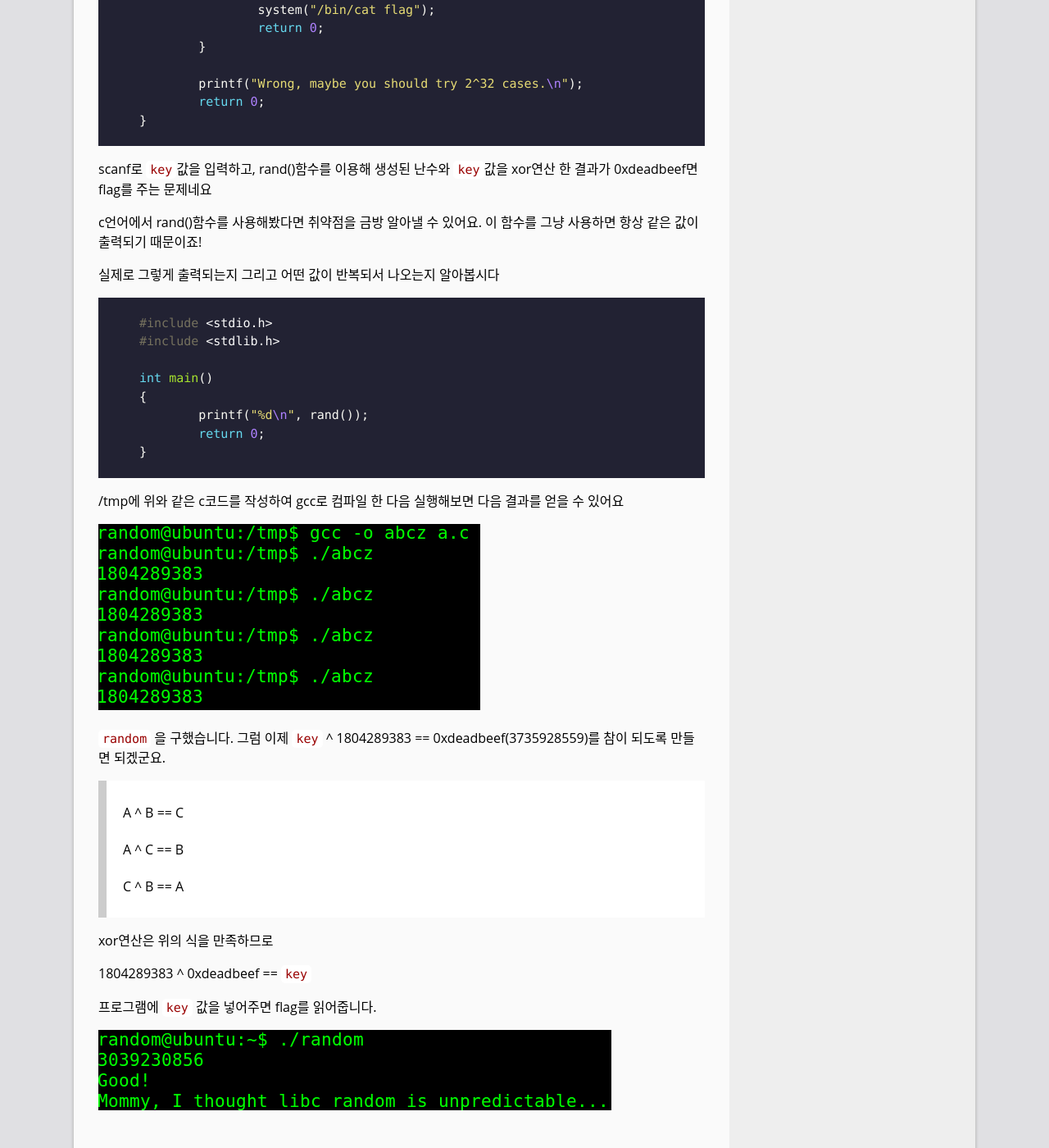
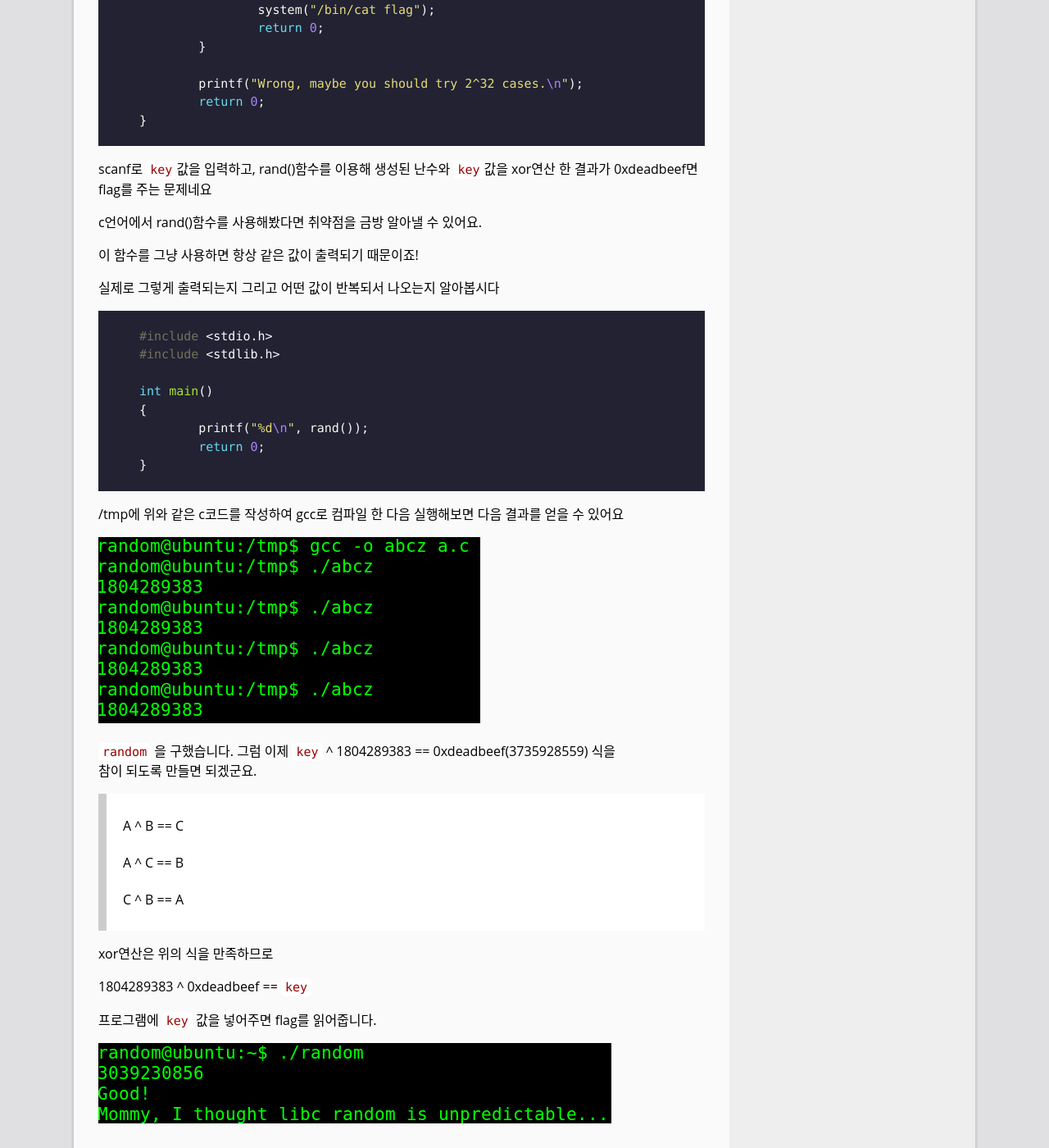
Before and after one commit to UnKN0wnName/stfwlg.github.io, a Jekyll site: the page built from _posts/2018-06-25-[pwnable.kr]_random_풀이.md, in a window 1280 px wide and 1400 px high, scrolled down 805 px. Shown: the whole window at 82% size. Built offline with Jekyll 4.4.1, drawn with Linux system fonts in a browser that asks for light colours; comment, search, counter and statistics services are not loaded.

Commit message:
Update 2018-06-25-[pwnable.kr]_random_풀이.md

```diff
--- a/_posts/2018-06-25-[pwnable.kr]_random_풀이.md
+++ b/_posts/2018-06-25-[pwnable.kr]_random_풀이.md
@@ -35,7 +35,9 @@ int main()
 
  scanf로 `key`값을 입력하고, rand()함수를 이용해 생성된 난수와 `key`값을 xor연산 한 결과가 0xdeadbeef면 flag를 주는 문제네요
 
- c언어에서 rand()함수를 사용해봤다면 취약점을 금방 알아낼 수 있어요. 이 함수를 그냥 사용하면 항상 같은 값이 출력되기 때문이죠!
+ c언어에서 rand()함수를 사용해봤다면 취약점을 금방 알아낼 수 있어요.
+
+ 이 함수를 그냥 사용하면 항상 같은 값이 출력되기 때문이죠!
 
  실제로 그렇게 출력되는지 그리고 어떤 값이 반복되서 나오는지 알아봅시다
 
@@ -53,7 +55,8 @@ int main()
 
 ![proof](/pic/pwnable_kr/random/rand_proof.png)
 
-`random` 을 구했습니다. 그럼 이제 `key` ^ 1804289383 == 0xdeadbeef(3735928559)를 참이 되도록 만들면 되겠군요.
+`random` 을 구했습니다. 그럼 이제 `key` ^ 1804289383 == 0xdeadbeef(3735928559) 식을
+참이 되도록 만들면 되겠군요.
 
 >#### A ^ B == C
 >#### A ^ C == B
```
